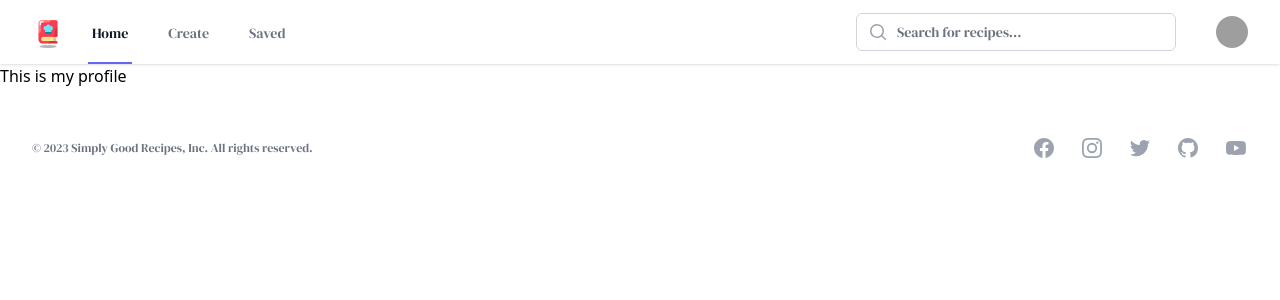
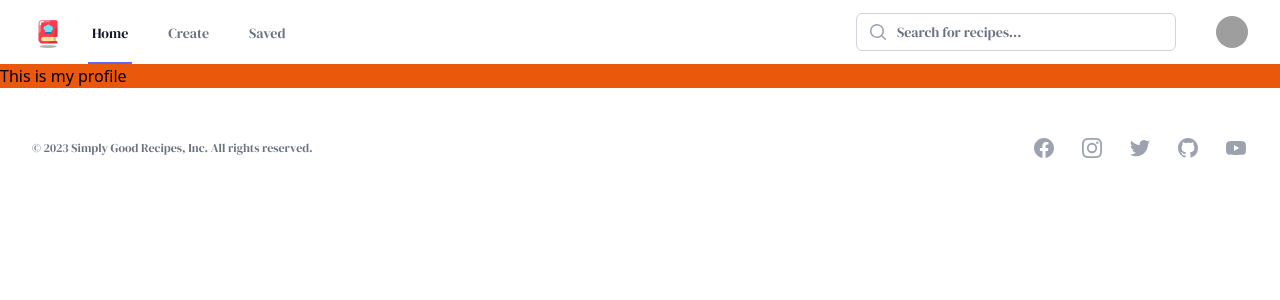
Before and after one commit to irriz-jayy/fictional-octo-potato, a React (Vite) app: page /profile in a window 1280 px wide. Shown: the top 300 px of the page. Built offline with nearby package versions, Linux system fonts and the light colour scheme; grey boxes are pictures that could not be loaded; the HTML template or start-up script is replaced by a standard one.

Commit message:
minor change

```diff
--- a/src/pages/Profile.jsx
+++ b/src/pages/Profile.jsx
@@ -1,7 +1,7 @@
 import React from "react";
 
 const Profile = () => {
-  return <div>This is my profile</div>;
+  return <div className="bg-orange-600">This is my profile</div>;
 };
 
 export default Profile;
```
